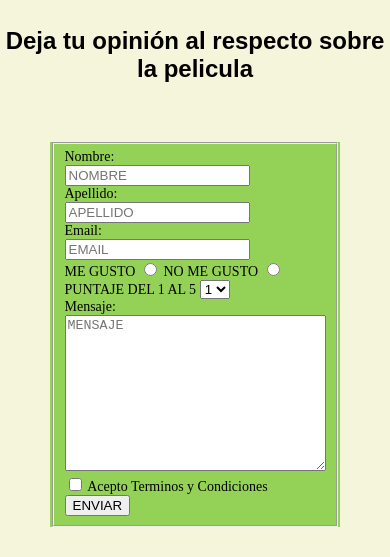
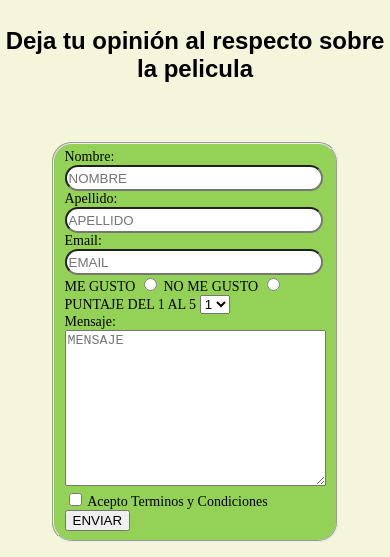
Before and after one commit to josecham/Harry_Potter, a plain HTML site: page pages/contacto.html in a window 390 px wide. Shown: the part 970-1527 px from the top of the page. Drawn offline with Linux system fonts and the light colour scheme.

Commit message:
la etiqueta de lo que guardo

```diff
--- a/pages/contacto.html
+++ b/pages/contacto.html
@@ -33,8 +33,8 @@
     <div>
     <h2>Deja tu opinión al respecto sobre la pelicula</h2>
     </div>
-    <form action="#" method="post" class="colorf" >
-        <fieldset class="colorform">
+    <form action="#" method="post">
+        <fieldset class="colorform colorf">
             <label for="nombre">Nombre:</label><br>
             <input type="text" name="nombre" id="nombre" placeholder="NOMBRE" class="elemento"><br>
             <label for="apellido">Apellido:</label><br>
--- a/style.css
+++ b/style.css
@@ -142,7 +142,12 @@ a:hover{
         background-color:rgb(148, 209, 87);
         font-size:14px;
         margin:30px;
-
+        border-radius: 20px;
     }
+    .elemento{
+        width: 96%;
+        height: 20px;
+        border-radius: 20px
+     }
 
 }
```
